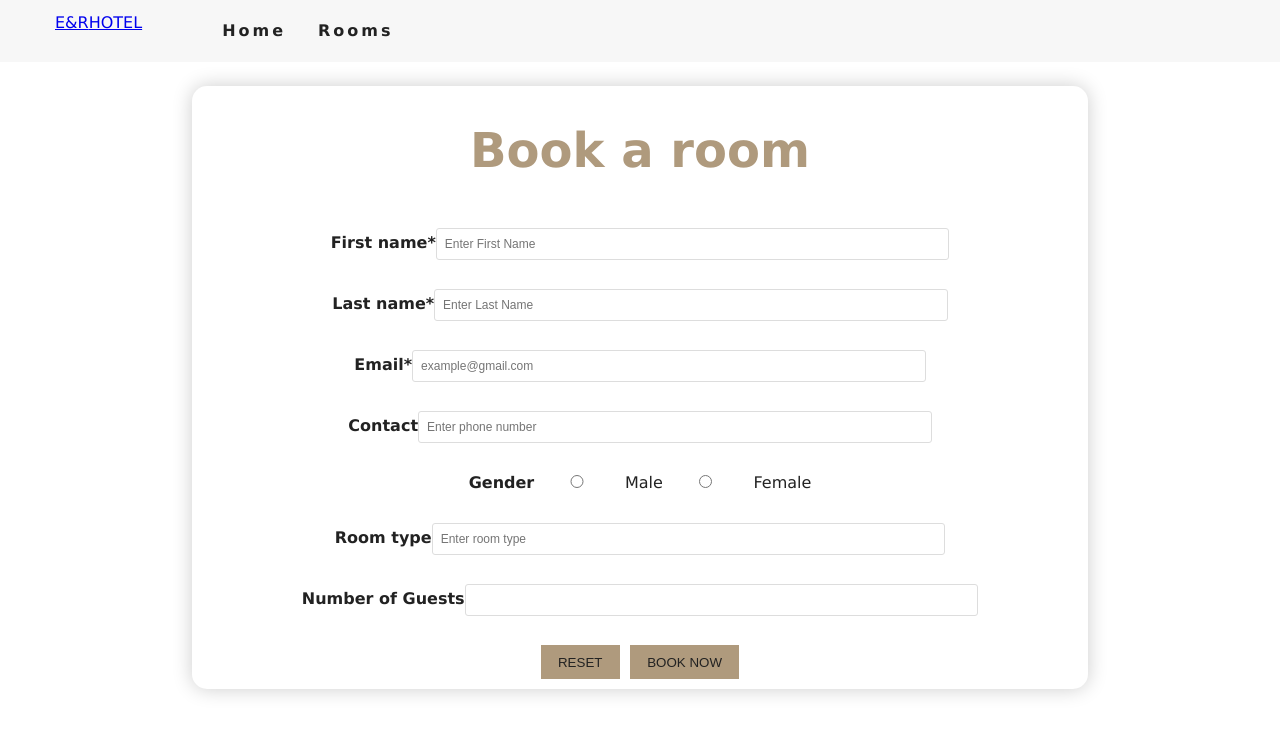
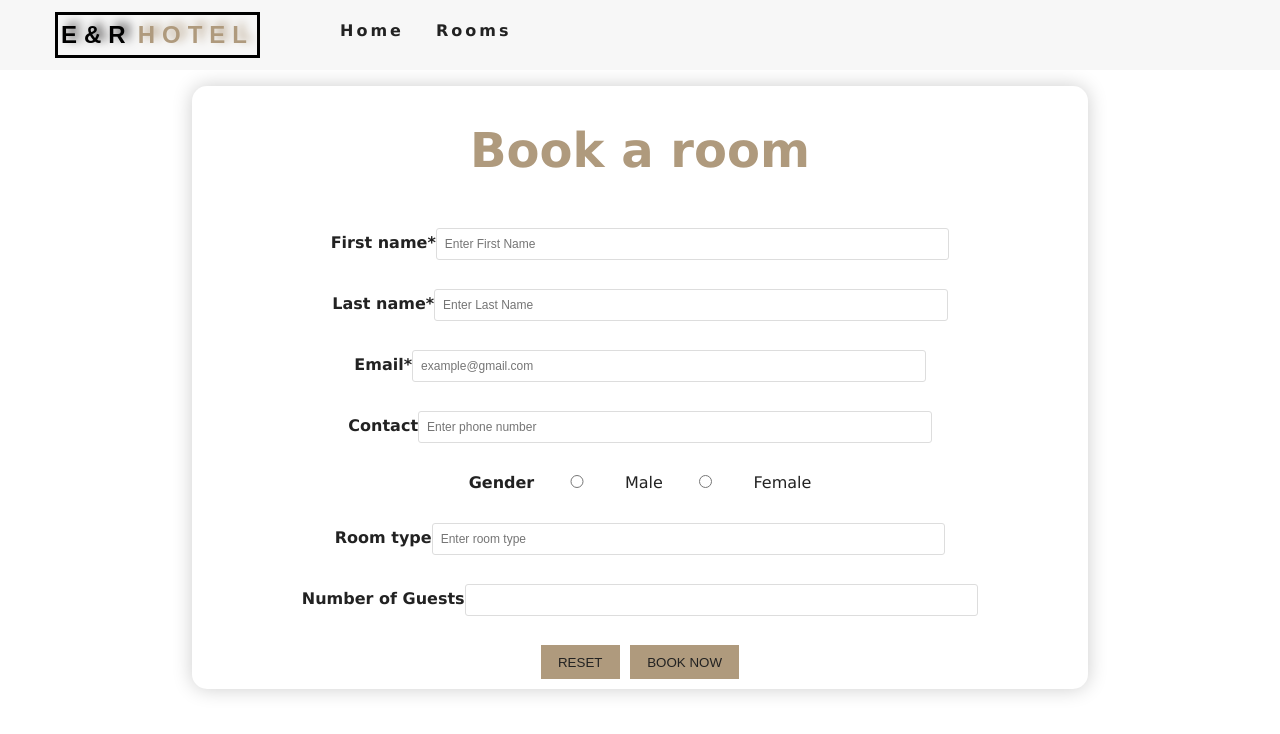
Before and after one commit to RichardTsibu76/Webstack_Portfolio_Project, a React (Create React App) app in the folder hotel-booking-app/: page /book-now in a window 1280 px wide. Shown: the top 734 px of the page. Built offline with nearby package versions, Linux system fonts and the light colour scheme; no server answers.

Commit message:
Adding styling to the newly implemented test

```diff
--- a/hotel-booking-app/src/App.css
+++ b/hotel-booking-app/src/App.css
@@ -65,6 +65,9 @@ h6 {
   text-transform: uppercase;
   cursor: pointer;
 }
+a{
+  text-decoration: none;
+}
 .btn-primary:hover {
   background: transparent;
   color: var(--primaryColor);
@@ -130,8 +133,37 @@ h6 {
 }
 .nav-links a:hover {
   color: var(--primaryColor);
+
+}
+/*contiuation of Navbar*/
+/* src/Logo.css */
+.logo-container {
+  display: flex;
+  align-items: center;
+  justify-content: center;
+  border: 3px solid black;
+  padding: 3px;
+  font-family: Arial, sans-serif;
+  font-weight: bolder;
+  text-shadow: 6px -3px 10px rgb(73, 71, 71);
+  letter-spacing: 7px;
+  font-size: 0.5em;
 }
 
+.hotel-text {
+  color: black;
+  font-size: 24px;
+  font-weight: bold;
+  margin-right: 5px;
+}
+
+.reservation-text {
+  color: var(--primaryColor);
+  font-size: 24px;
+  font-weight: bold;
+  text-shadow: 6px -3px 10px var(--primaryColor);
+}
+/*end of navbar continuation*/
 .show-nav {
   height: 100px;
 }
@@ -154,6 +186,7 @@ h6 {
     padding: 0.5rem 0;
   }
 }
+
 /* end of navbar */
 /* Hero */
 .defaultHero,
@@ -616,3 +649,6 @@ h6 {
 .popup button:hover {
   background-color: #0056b3;
 }
+.book-room-btn{
+  margin-left: 50px;
+}
```
